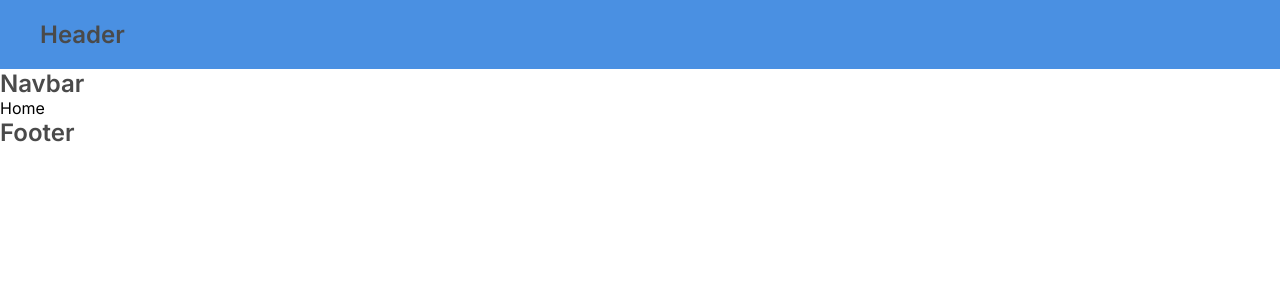
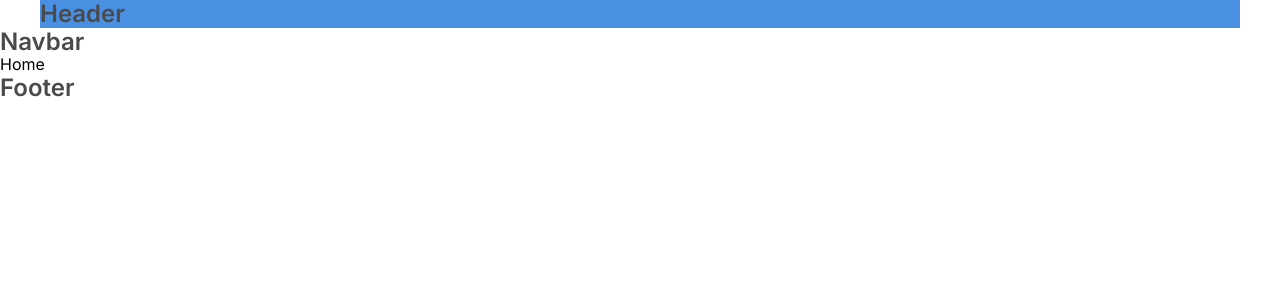
Before and after one commit to nmr15/appointment-front, a React (Vite) app: page / in a window 1280 px wide. Shown: the top 300 px of the page. Built offline with nearby package versions, Linux system fonts and the light colour scheme.

Commit message:
updated styles

```diff
--- a/src/App.scss
+++ b/src/App.scss
@@ -1,4 +1,4 @@
-// @import 'node_modules/modern-normalize/modern-normalize.css';
+@import 'node_modules/modern-normalize/modern-normalize.css';
 @import url('https://fonts.googleapis.com/css2?family=Inter:ital,opsz,wght@0,14..32,100..900;1,14..32,100..900&display=swap');
 
 :root
--- a/src/Components/Header.jsx
+++ b/src/Components/Header.jsx
@@ -5,9 +5,7 @@ const Header = () =>
   return (
     <>
       <header className="header">
-        <div className="container">
         <h3>Header</h3>
-        </div>
       </header>
     </>
   )
--- a/src/Components/Header.scss
+++ b/src/Components/Header.scss
@@ -2,5 +2,7 @@
 
 .header
 {
-    background-color: var(--color-primary);
+  max-width: 1200px;
+  margin: 0 auto;
+  background-color: var(--color-primary);
 }
```
